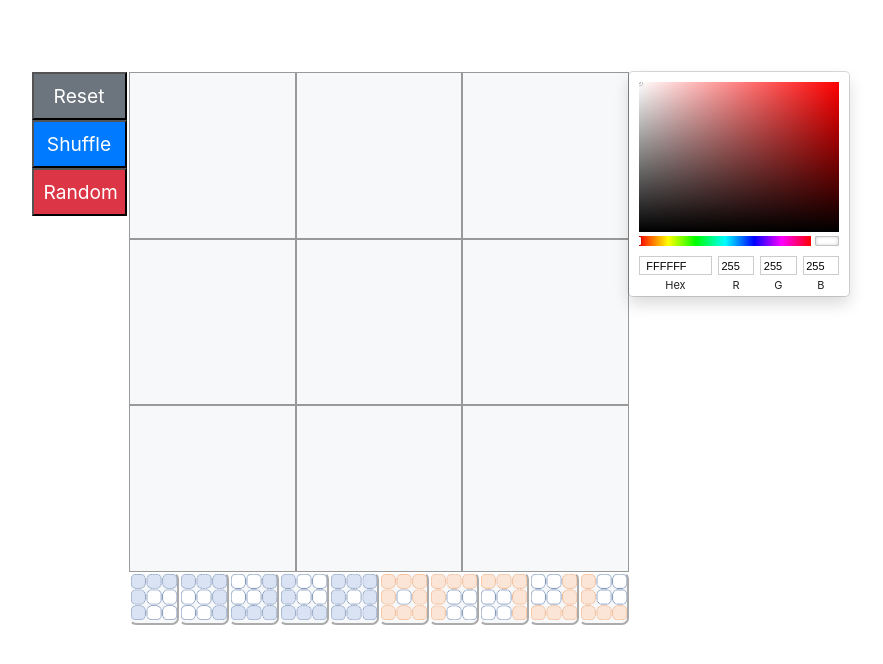
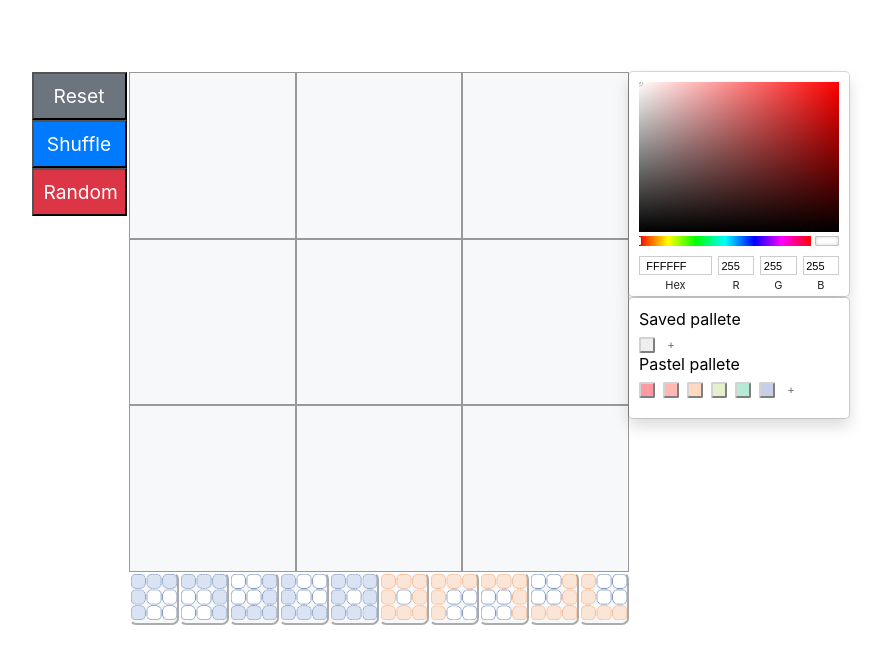
Before and after one commit to GlennChia/pixel-art, a React (Create React App) app in the folder frontend/pixel-art/: page / in a window 1280 px wide. Shown: the top 664 px of the page, without its empty margins (211-1094 px from the left). Built offline with nearby package versions, Linux system fonts and the light colour scheme.

Commit message:
Added color controls component
Statically displayed and hardcoded temporarily

```diff
--- /dev/null
+++ b/frontend/pixel-art/src/components/Board/ColorControls/ColorControls.js
@@ -0,0 +1,28 @@
+import React from 'react';
+import classes from './ColorControls.module.css';
+
+const colorControls = (props) => (
+    <div className={classes.ColorControls}>
+        <p className={classes.Text}>Saved pallete</p>
+        <div className={classes.Cells}>
+            <button className={classes.Cell}/>
+            <button className={classes.Add}>+</button>
+        </div>
+        <p className={classes.Text}>Pastel pallete</p>
+        {
+            props.pastelRange.length < 9 ?
+            <div className={classes.Cells}>
+                {props.pastelRange.map( color=> (
+                    <button key={color} className={classes.Cell} style={{backgroundColor: color}}/>
+                ))}
+                <button className={classes.Add}>+</button>
+            </div> :
+            <div className={classes.Cells}>
+                {props.pastelRange.map( color=> (
+                    <button key={color} className={classes.Cell} style={{backgroundColor: color}}/>
+                ))}
+            </div>
+        }
+    </div>
+);
+export default colorControls;
--- /dev/null
+++ b/frontend/pixel-art/src/components/Board/ColorControls/ColorControls.module.css
@@ -0,0 +1,39 @@
+.ColorControls {
+    width: 100%;
+    background-color: #ffffff;
+    border-radius: 4px;
+    box-shadow: rgba(0, 0, 0, 0.15) 0px 0px 0px 1px, rgba(0, 0, 0, 0.15) 0px 8px 16px;
+    padding: 10px 10px 20px;
+    box-sizing: initial;
+    margin-top: 2px
+}
+
+.Text{
+    margin-top: 1px;
+    margin-bottom: 8px;
+}
+
+.Cells {
+    display: flex;
+}
+
+.Cell {
+    width: 16px;
+    height: 16px;
+    margin-right:8px;
+    border-radius: 2px;
+    border-color: lightgrey;
+}
+
+.Add {
+    width: 16px;
+    height: 16px;
+    padding: none;
+    background: white;
+    color: #5A6268;
+    display:flex;
+    align-items: center;
+    justify-content: center;
+    font-size: 0.7em;
+    border: none;
+}
--- a/frontend/pixel-art/src/containers/BoardBuilder/BoardBuilder.js
+++ b/frontend/pixel-art/src/containers/BoardBuilder/BoardBuilder.js
@@ -9,6 +9,7 @@ import Spinner from '../../components/UI/Spinner/Spinner';
 import withErrorHandler from '../../hoc/withErrorHandler/withErrorHandler';
 import sizeHelpers from '../../helpers/sizeHelpers';
 import SketchPickerCustom from '../../components/Board/SketchPickerCustom/SketchPickerCustom';
+import ColorControls from '../../components/Board/ColorControls/ColorControls';
 
 const DEFAULTCOLOR = '#F6F8FA';
 const COLORRANGE = [ '#FF9AA2', '#FFB7B2', '#FFDAC1', '#E2F0CB', '#B5EAD7', '#C7CEEA' ];
@@ -31,6 +32,7 @@ class BoardBuilder extends Component {
         board: DEFAULTBOARD,
         loading: false,
         selectedColor: '#FFFFFF',
+        colorPallete: COLORRANGE
     }
 
     generateRandomNumber(min, max)  {
@@ -155,6 +157,7 @@ class BoardBuilder extends Component {
                     </div>
                     <div style={{width: '200px'}}>
                         <SketchPickerCustom handleChangeComplete={this.handleChangeComplete} selectedColor={this.state.selectedColor}/>
+                        <ColorControls pastelRange={this.state.colorPallete} />
                     </div>
                 </div>
             </Aux>
```
